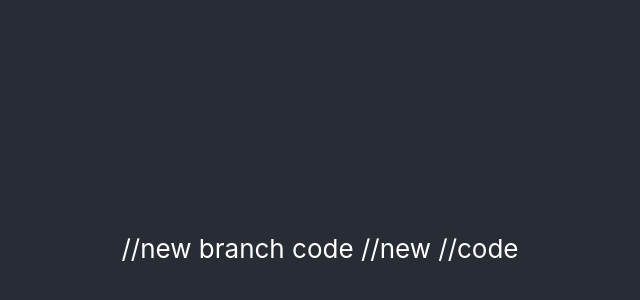
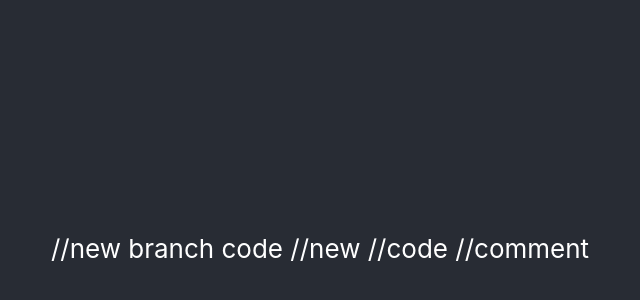
Before and after one commit to jigneshjagads/my-add, a React (Create React App) app: page / in a window 1280 px wide. Shown: the part 152-452 px from the top of the page, without its empty margins (320-960 px from the left). Built offline with nearby package versions, Linux system fonts and the light colour scheme.

Commit message:
rebase with newbranch

```diff
--- a/src/App.js
+++ b/src/App.js
@@ -10,6 +10,7 @@ function App() {
         //new branch code
         //new
         //code
+        //comment
       </header>
     </div>
   );
```
